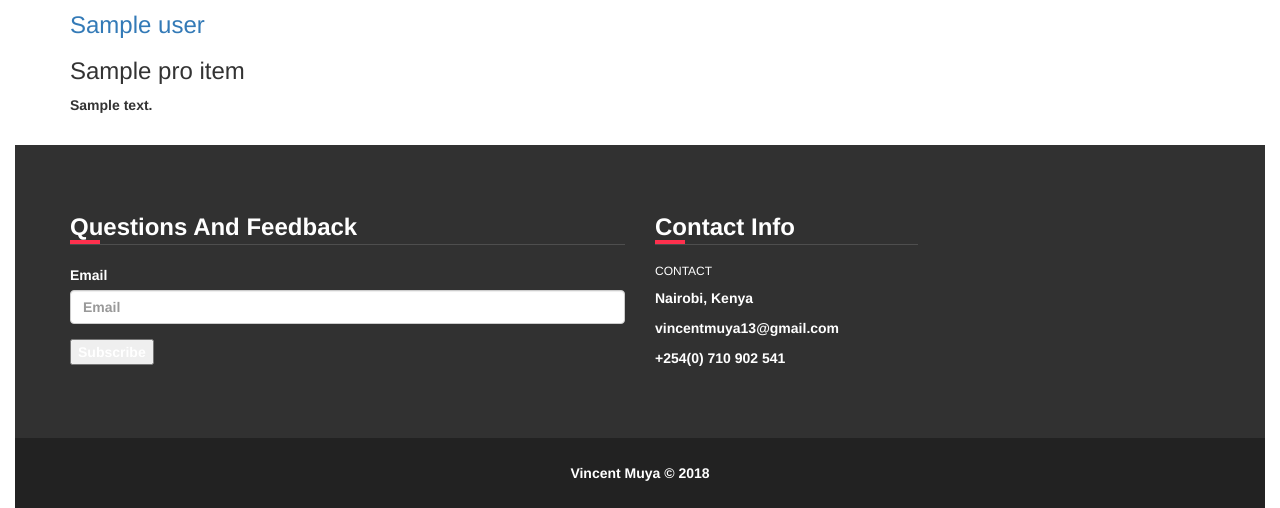
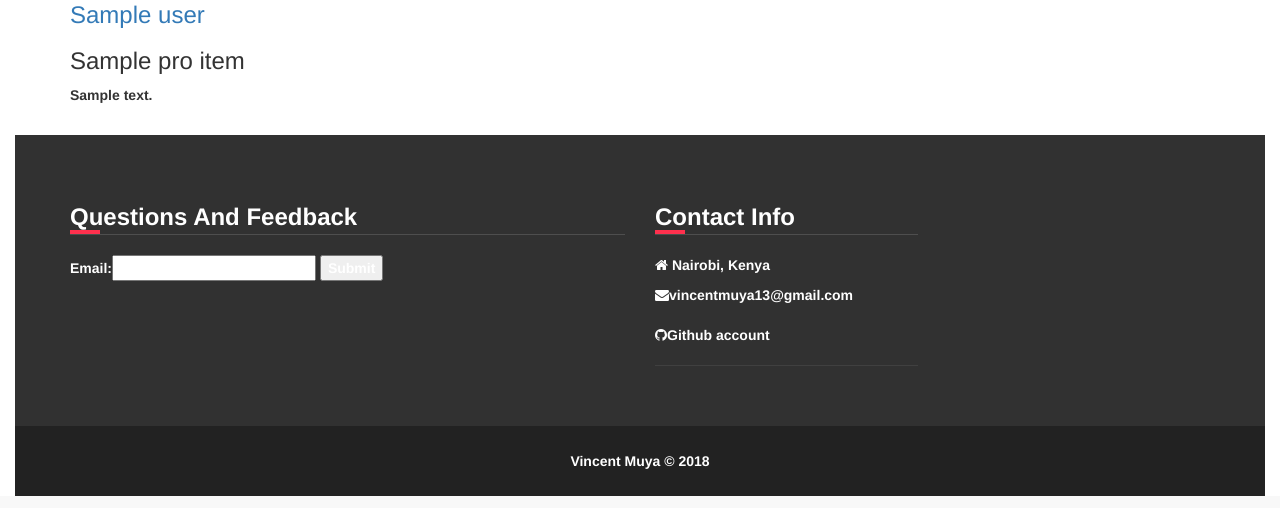
Before and after one commit to vincentmuya/vincentmuya.github.io, a Django app: template muya/templates/index.html in a window 1280 px wide. Shown: the part 1279-1787 px from the top of the page. Run offline with Django 3.2, Linux system fonts and the light colour scheme; tables that the repository leaves empty hold one stand-in row (values such as "Sample post"); the template is opened without the code that fills it: values that come from a table or form of the project are taken from there, most other values are stand-ins (such as "Sample title", 1, 10 or a date in 2020); grey boxes marked "Sample" are stand-in pictures; some libraries are stand-ins or nearby versions.

Commit message:
modified footer and navbar

```diff
--- a/muya/templates/footer.html
+++ b/muya/templates/footer.html
@@ -1,4 +1,5 @@
 {% load bootstrap3 %}
+<link rel="stylesheet" href="https://maxcdn.bootstrapcdn.com/font-awesome/4.7.0/css/font-awesome.min.css" >
 <style media="screen">
   /* f. Footer section */
 
@@ -89,27 +90,23 @@
                 Questions And Feedback
               </div>
               {% for field in form %}
-                  {% bootstrap_field field %}
-      <form method="post">
-        {%csrf_token%}
-
-        {% bootstrap_form feedbackForm layout='inline' %}
-        <input type="submit" value="Subscribe">
-      </form>
+              <form method="post">
+            {% csrf_token %}
+            {{ form }}
+            <input type="submit" value="Submit" />
+        </form>
       {% endfor %}
 
 
             </div>
             <div class="col-md-3 m-b-30">
-              <div class="footer-title m-t-5 m-b-20 p-b-8">
+              <div id='contact' class="footer-title m-t-5 m-b-20 p-b-8">
                 Contact Info
               </div>
               <div class="footer-links">
-                <h6 class="text-uppercase mb-4 font-weight-bold" id="contact">Contact</h6>
                 <p><i class="fa fa-home mr-3"></i> Nairobi, Kenya</p>
                 <p><i class="fa fa-envelope mr-3"></i>vincentmuya13@gmail.com</p>
-                <p><i class="fa fa-phone mr-3"></i> +254(0) 710 902 541</p>
-                <!-- <p><i class="fa fa-print mr-3"></i>  + 254 710 143 397</p> -->
+              <a href="https://github.com/vincentmuya"><p><i class="fa fa-github mr-3"></i>Github account</p></a>
               </div>
             </div>
           </div>
--- a/muya/templates/header.html
+++ b/muya/templates/header.html
@@ -4,7 +4,7 @@
     background: url('http://jmd.im/wp-content/uploads/2017/06/blackvi_thumbnail.jpg');
     background-size: cover;
     width: 100%;
-    height: 350px;
+    height: 340px;
     background-color: white;
     color: #fff;
     text-align: center;
--- a/muya/templates/navbar.html
+++ b/muya/templates/navbar.html
@@ -14,8 +14,7 @@
     <!-- Collect the nav links, forms, and other content for toggling -->
     <div class="collapse navbar-collapse" id="bs-example-navbar-collapse-1">
       <ul class="nav navbar-nav">
-        <li><a href="#">Projects</a></li>
-        <li><a href="#">Contact</a></li>
+        <li><a href="#contact">Contact</a></li>
       </ul>
       <ul class="nav navbar-nav navbar-right">
         <li><a href="#">Link</a></li>
```
Also changed, not shown: muya/views.py (+6 -1 lines).
